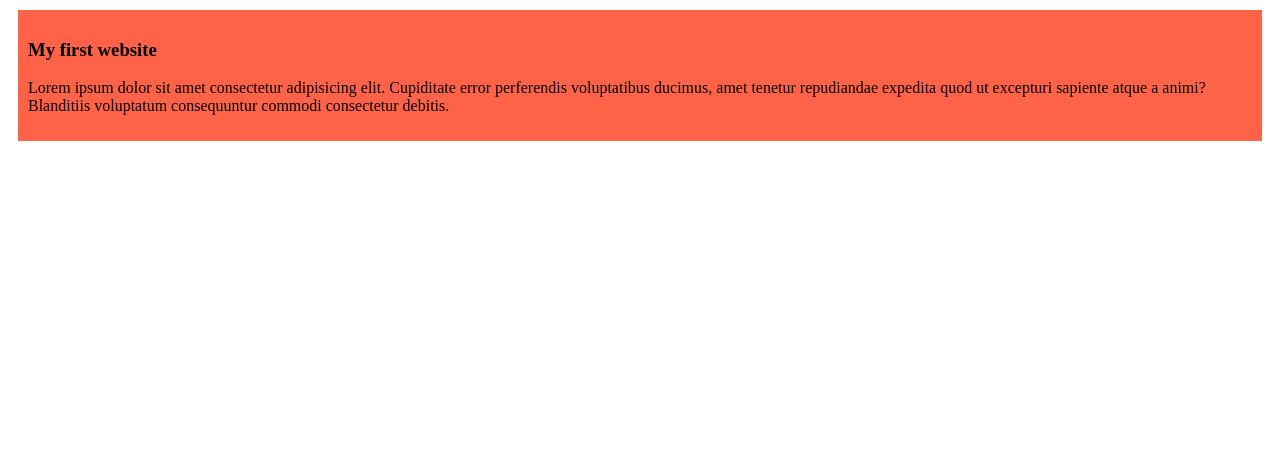
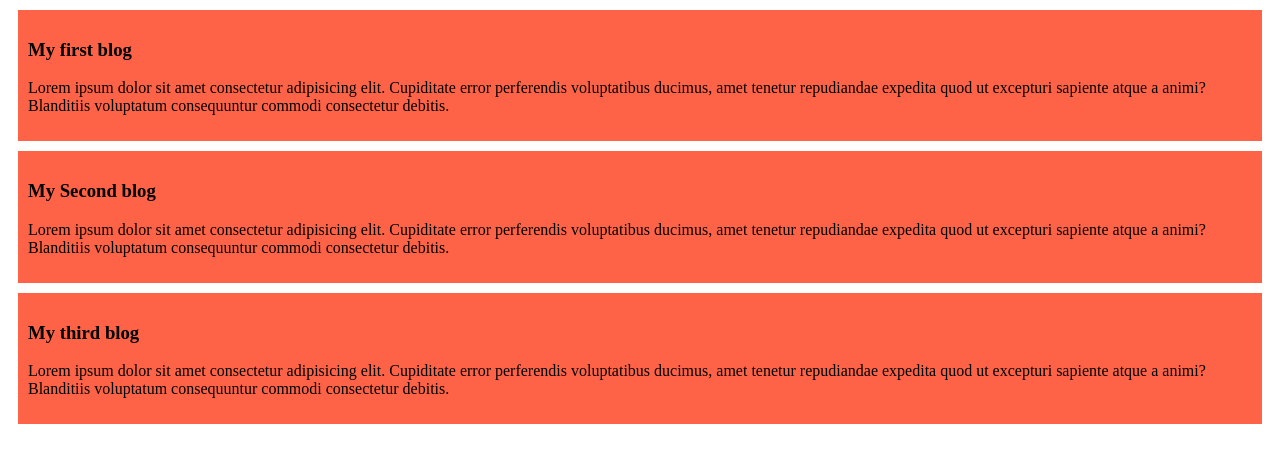
Before and after one commit to Najmus-Sakib/my-simple-website, a plain HTML site: page index.html in a window 1280 px wide. Drawn offline with Linux system fonts and the light colour scheme.

Commit message:
added the second and third blog

```diff
--- a/index.html
+++ b/index.html
@@ -8,7 +8,17 @@
 </head>
 <body>
     <div>
-        <h3>My first website</h3>
+        <h3>My first blog</h3>
+        <p>Lorem ipsum dolor sit amet consectetur adipisicing elit. Cupiditate error perferendis voluptatibus ducimus, amet tenetur repudiandae expedita quod ut excepturi sapiente atque a animi? Blanditiis voluptatum consequuntur commodi consectetur debitis.
+        </p>
+    </div>
+    <div>
+        <h3>My Second blog</h3>
+        <p>Lorem ipsum dolor sit amet consectetur adipisicing elit. Cupiditate error perferendis voluptatibus ducimus, amet tenetur repudiandae expedita quod ut excepturi sapiente atque a animi? Blanditiis voluptatum consequuntur commodi consectetur debitis.
+        </p>
+    </div>
+    <div>
+        <h3>My third blog</h3>
         <p>Lorem ipsum dolor sit amet consectetur adipisicing elit. Cupiditate error perferendis voluptatibus ducimus, amet tenetur repudiandae expedita quod ut excepturi sapiente atque a animi? Blanditiis voluptatum consequuntur commodi consectetur debitis.
         </p>
     </div>
```
